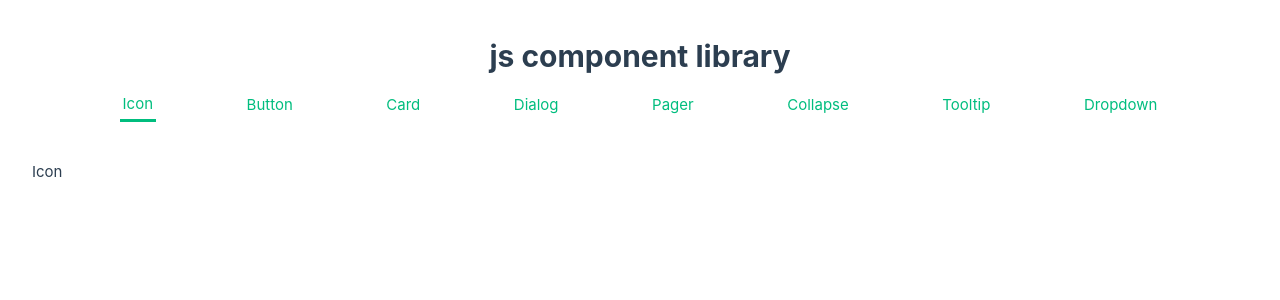
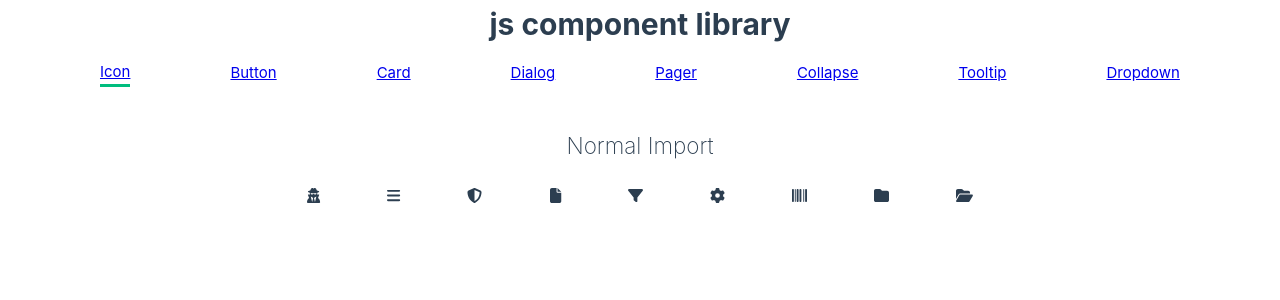
Before and after one commit to Wekohyk/Component-library-js, a Vue app: page / in a window 1280 px wide. Shown: the top 300 px of the page. Built offline with nearby package versions, Linux system fonts and the light colour scheme.

Commit message:
Add fontawesome dependencies and import icon component

```diff
--- a/package.json
+++ b/package.json
@@ -11,6 +11,9 @@
     "format": "prettier --write src/"
   },
   "dependencies": {
+    "@fortawesome/fontawesome-svg-core": "^6.5.1",
+    "@fortawesome/free-solid-svg-icons": "^6.5.1",
+    "@fortawesome/vue-fontawesome": "^3.0.6",
     "pinia": "^2.1.7",
     "vue": "^3.4.21",
     "vue-i18n": "^9.10.2",
--- a/src/assets/base.css
+++ b/src/assets/base.scss
@@ -84,3 +84,18 @@ body {
   -webkit-font-smoothing: antialiased;
   -moz-osx-font-smoothing: grayscale;
 }
+
+.row {
+  width: 800px;
+  display: flex;
+  justify-content: space-evenly;
+  align-items: flex-start;
+  margin: 20px auto;
+  margin-bottom: 30px;
+}
+
+.row-title {
+  font-weight: 200;
+  text-align: center;
+  user-select: none;
+}
--- a/src/assets/main.css
+++ /dev/null
@@ -1,16 +0,0 @@
-@import './base.css';
-
-#app {
-  max-width: 1280px;
-  margin: 0 auto;
-  padding: 2rem;
-  font-weight: normal;
-}
-
-a,
-.green {
-  text-decoration: none;
-  color: hsla(160, 100%, 37%, 1);
-  transition: 0.4s;
-  padding: 3px;
-}
--- /dev/null
+++ b/src/assets/styles/components/icon.scss
@@ -0,0 +1,10 @@
+.weko-icon {
+  --weko-icon-color: inherit;
+  display: inline-block;
+  justify-content: center;
+  align-items: center;
+  position: relative;
+  fill: currentColor;
+  color: var(--weko-icon-color);
+  font-size: inherit;
+}
--- a/src/assets/styles/index.scss
+++ b/src/assets/styles/index.scss
@@ -1 +1,6 @@
 // 样式入口文件
+@import './reset.scss';
+@import './vars.scss';
+@import '../base.scss';
+// 字体图标样式
+@import './components/icon.scss';
--- /dev/null
+++ b/src/components/Icon/Icon.vue
@@ -0,0 +1,16 @@
+<template>
+  <i class="weko-icon">
+    <font-awesome-icon :icon="props.icon"></font-awesome-icon>
+  </i>
+</template>
+
+<script setup lang="js">
+const props = defineProps({
+  icon: {
+    type: String,
+    required: true
+  }
+})
+</script>
+
+<style scoped lang="scss"></style>
--- a/src/lang/en.js
+++ b/src/lang/en.js
@@ -1,3 +1,4 @@
 export default {
-  weko: "js component library"
+  weko: 'js component library',
+  normalImport: 'Normal Import'
 }
--- a/src/lang/zh.js
+++ b/src/lang/zh.js
@@ -1,3 +1,4 @@
 export default {
-  weko: 'js组件库'
+  weko: 'js组件库',
+  normalImport: '普通引入',
 }
--- a/src/main.js
+++ b/src/main.js
@@ -1,14 +1,31 @@
-import './assets/main.css'
+import './assets/styles/index.scss'
 
 import { createApp } from 'vue'
 import { createPinia } from 'pinia'
 import i18n from './lang/index'
-
 import App from './App.vue'
 import router from './router'
 
+/* import the fontawesome core */
+import { library } from '@fortawesome/fontawesome-svg-core'
+
+/* import font awesome icon component */
+import { FontAwesomeIcon } from '@fortawesome/vue-fontawesome'
+
+/* import all icons */
+import { fas } from '@fortawesome/free-solid-svg-icons'
+
+/* add icons to the library */
+library.add(fas)
+
+// 引入自定义组件
+import Icon from './components/Icon/Icon.vue'
+
 const app = createApp(App)
 
+app.component('font-awesome-icon', FontAwesomeIcon)
+// 注册自定义组件
+app.component('Icon', Icon)
 app.use(createPinia())
 app.use(router)
 app.use(i18n)
--- a/src/views/Icon.vue
+++ b/src/views/Icon.vue
@@ -1,5 +1,16 @@
 <template>
-  <div>Icon</div>
+  <h2 class="row-title">{{ $t('normalImport') }}</h2>
+  <div class="row">
+    <Icon icon="user-secret"></Icon>
+    <Icon icon="bars"></Icon>
+    <Icon icon="shield-halved"></Icon>
+    <Icon icon="file"></Icon>
+    <Icon icon="filter"></Icon>
+    <Icon icon="gear"></Icon>
+    <Icon icon="barcode"></Icon>
+    <Icon icon="folder"></Icon>
+    <Icon icon="folder-open"></Icon>
+  </div>
 </template>
 
 <script setup lang="js"></script>
```
Also changed, not shown: src/assets/styles/reset.scss (added), 1 other file (tests, documents, lock files or other folders).
